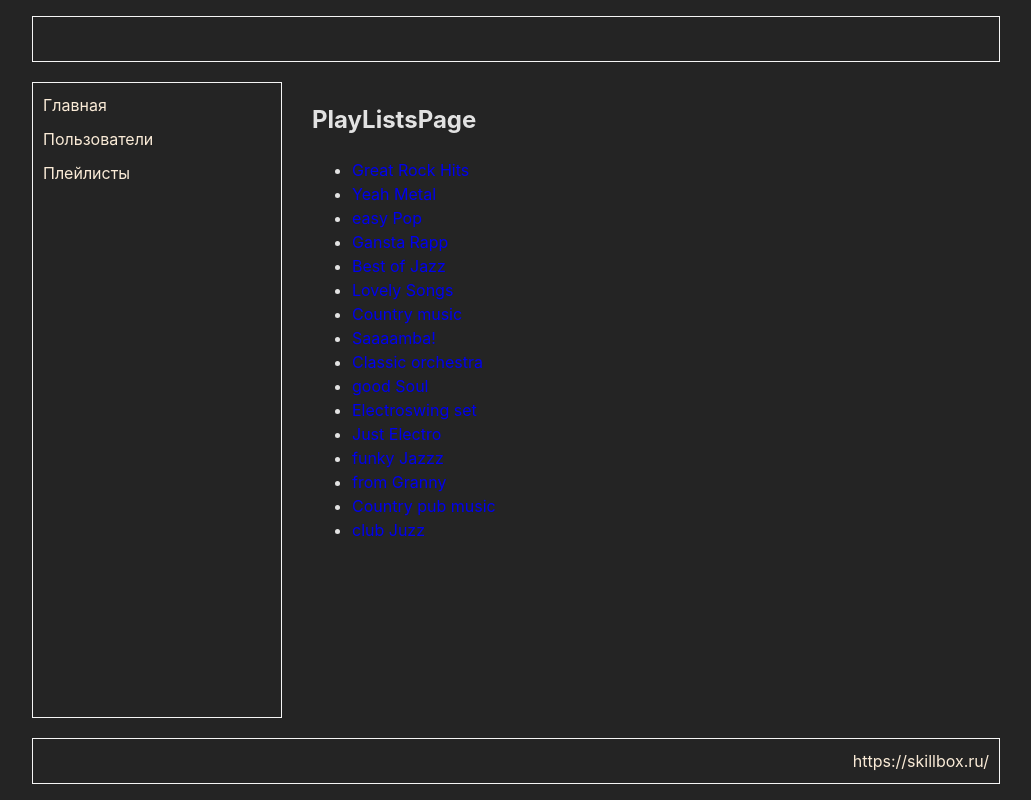
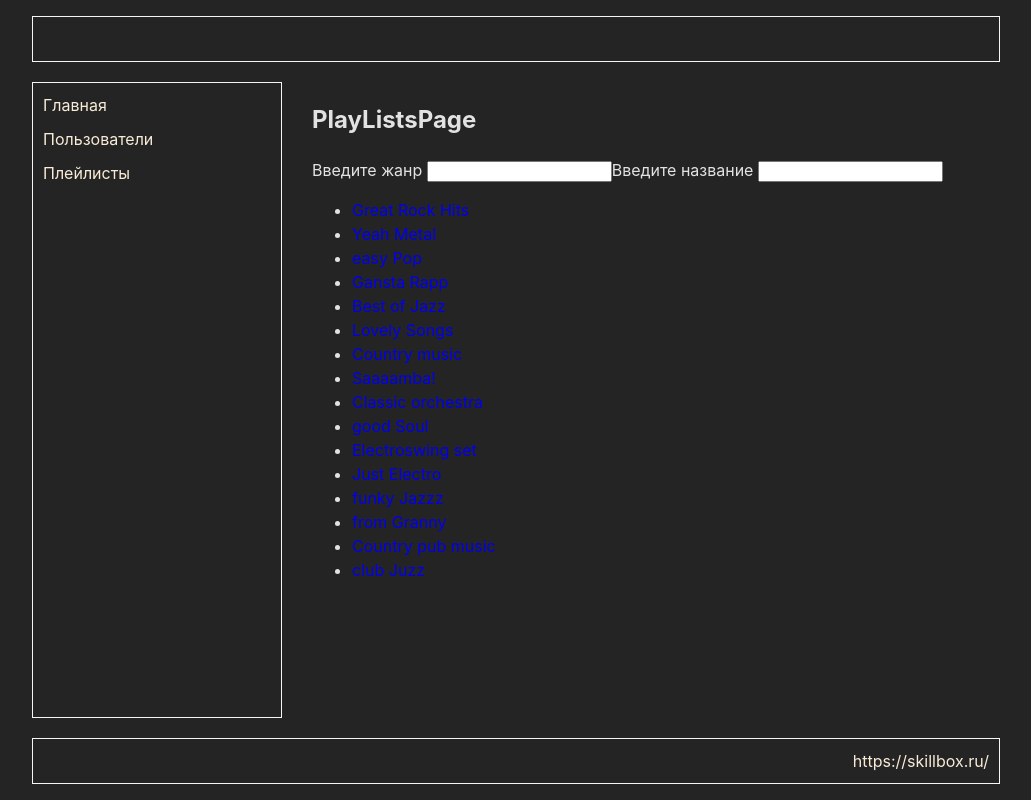
Before and after one commit to nukleaz/routing-practice, a React (Vite) app: page /playlists in a window 1280 px wide. Shown: the whole page, without its empty margins (124-1155 px from the left). Built offline with nearby package versions, Linux system fonts and the light colour scheme.

Commit message:
added two filter inputs to PlaylistsPage

```diff
--- a/src/App.tsx
+++ b/src/App.tsx
@@ -4,7 +4,7 @@ import { MainPage, UserInfoPage, UsersPage } from './pages';
 import { PlayListsPage } from './pages/PlayListsPage/PlayListsPage';
 import { PlaylistInfoPage } from './pages/PlaylistInfoPage/PlaylistInfoPage';
 
-export function App() {
+export const App = () => {
 	return (
 		<BrowserRouter>
 			<div className='header'>_</div>
@@ -35,4 +35,4 @@ export function App() {
 			</div>
 		</BrowserRouter>
 	);
-}
+};
--- a/src/pages/PlayListsPage/PlayListsPage.tsx
+++ b/src/pages/PlayListsPage/PlayListsPage.tsx
@@ -1,20 +1,69 @@
-import { Link } from 'react-router-dom';
+import { ChangeEvent } from 'react';
+import { Link, useSearchParams } from 'react-router-dom';
 import { PLAYLISTS } from '../../data';
 import './PlayListsPage.css';
 
 export const PlayListsPage = () => {
+	const [searchGenreParam, setSearchGenreParam] = useSearchParams();
+	const [searchPlaylistNameParam, setSearchPlaylistNameParam] =
+		useSearchParams();
+
+	const handleSearchGenre = (event: ChangeEvent<HTMLInputElement>): void => {
+		const { value } = event.target;
+		setSearchGenreParam({
+			searchGenre: value.toLowerCase(),
+			searchPlaylistName: searchPlaylistName,
+		});
+	};
+
+	const handleSearchName = (event: ChangeEvent<HTMLInputElement>): void => {
+		const { value } = event.target;
+		setSearchPlaylistNameParam({
+			searchPlaylistName: value.toLowerCase(),
+			searchGenre: searchGenre,
+		});
+	};
+
+	const searchGenre = searchGenreParam.get('searchGenre') || '';
+	const searchPlaylistName =
+		searchPlaylistNameParam.get('searchPlaylistName') || '';
+
+	const filteredPlayLists = PLAYLISTS.filter(
+		({ genre, name, songs }) =>
+			songs.length !== 0 &&
+			genre.toLowerCase().includes(searchGenre) &&
+			name.toLowerCase().includes(searchPlaylistName)
+	);
+
 	return (
 		<div className='PlayListsPage'>
 			<h2>PlayListsPage</h2>
-
+			<div className='inputs-wrapper'>
+				<label>
+					Введите жанр{' '}
+					<input
+						type='text'
+						name='genre'
+						value={searchGenre}
+						onChange={handleSearchGenre}
+					/>
+				</label>
+				<label>
+					Введите название{' '}
+					<input
+						type='text'
+						name='name'
+						value={searchPlaylistName}
+						onChange={handleSearchName}
+					/>
+				</label>
+			</div>
 			<ul className='playlist-lis'>
-				{PLAYLISTS.filter(playlist => playlist.songs.length !== 0).map(
-					playlist => (
-						<li className='playlist-item' key={playlist.id}>
-							<Link to={`/playlists/${playlist.id}`}>{playlist.name}</Link>
-						</li>
-					)
-				)}
+				{filteredPlayLists.map(playlist => (
+					<li className='playlist-item' key={playlist.id}>
+						<Link to={`/playlists/${playlist.id}`}>{playlist.name}</Link>
+					</li>
+				))}
 			</ul>
 		</div>
 	);
--- a/src/pages/PlaylistInfoPage/PlaylistInfoPage.tsx
+++ b/src/pages/PlaylistInfoPage/PlaylistInfoPage.tsx
@@ -1,8 +1,8 @@
-import { useParams } from 'react-router-dom';
+import { Link, useParams } from 'react-router-dom';
 import { PLAYLISTS } from '../../data';
 import './PlaylistInfoPage.css';
 
-export function PlaylistInfoPage() {
+export const PlaylistInfoPage = () => {
 	const { playlistId } = useParams();
 	const playlist = PLAYLISTS[Number(playlistId)];
 
@@ -14,7 +14,9 @@ export function PlaylistInfoPage() {
 			) : (
 				<>
 					<div className='playlist-descr'>
-						<p>Жанр: {playlist.genre}</p>
+						<Link to={'/playlists'}>
+							<p>Жанр: {playlist.genre}</p>
+						</Link>
 						<p>Название: {playlist.name}</p>
 					</div>
 					<ul className='songs-list'>
@@ -28,4 +30,4 @@ export function PlaylistInfoPage() {
 			)}
 		</div>
 	);
-}
+};
```
